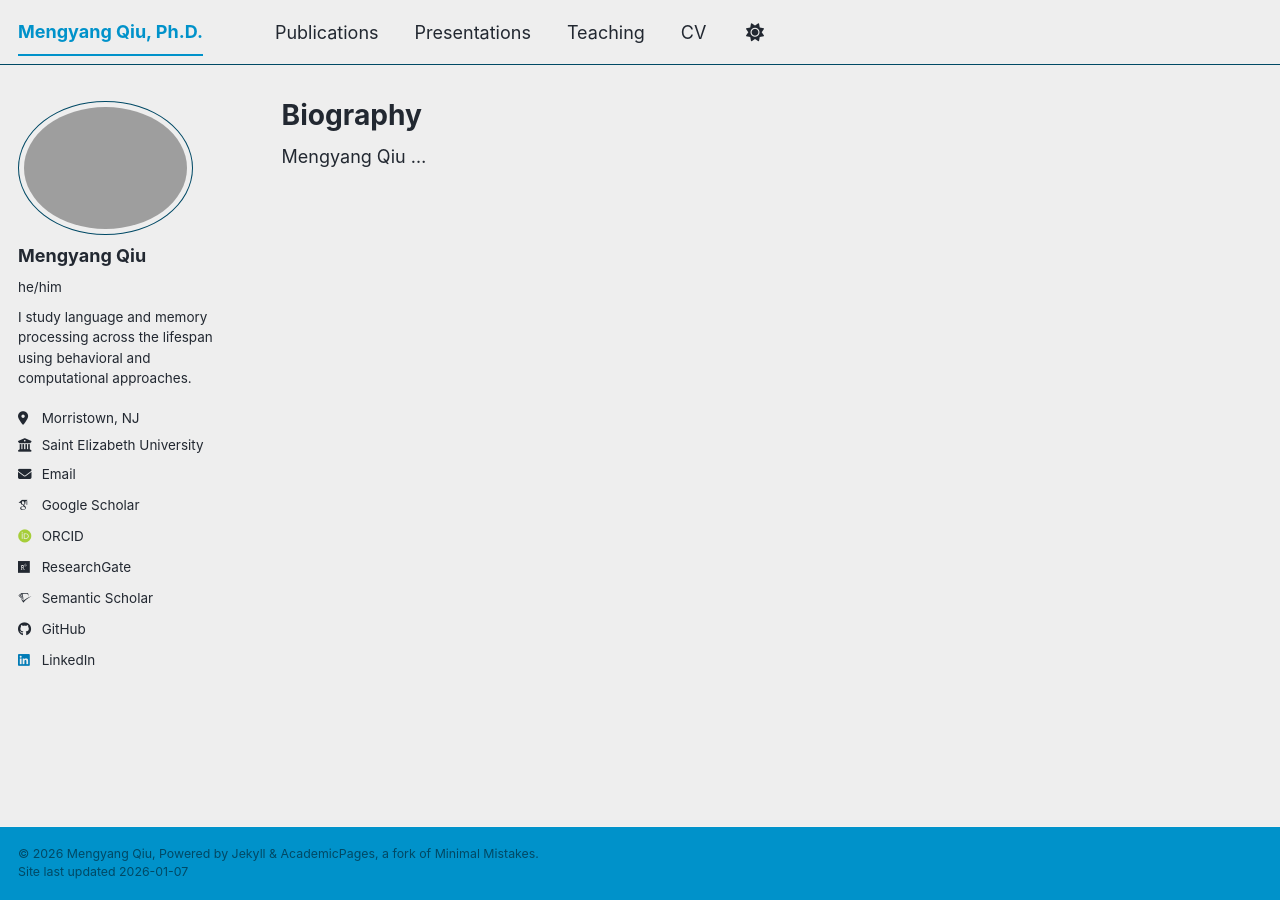
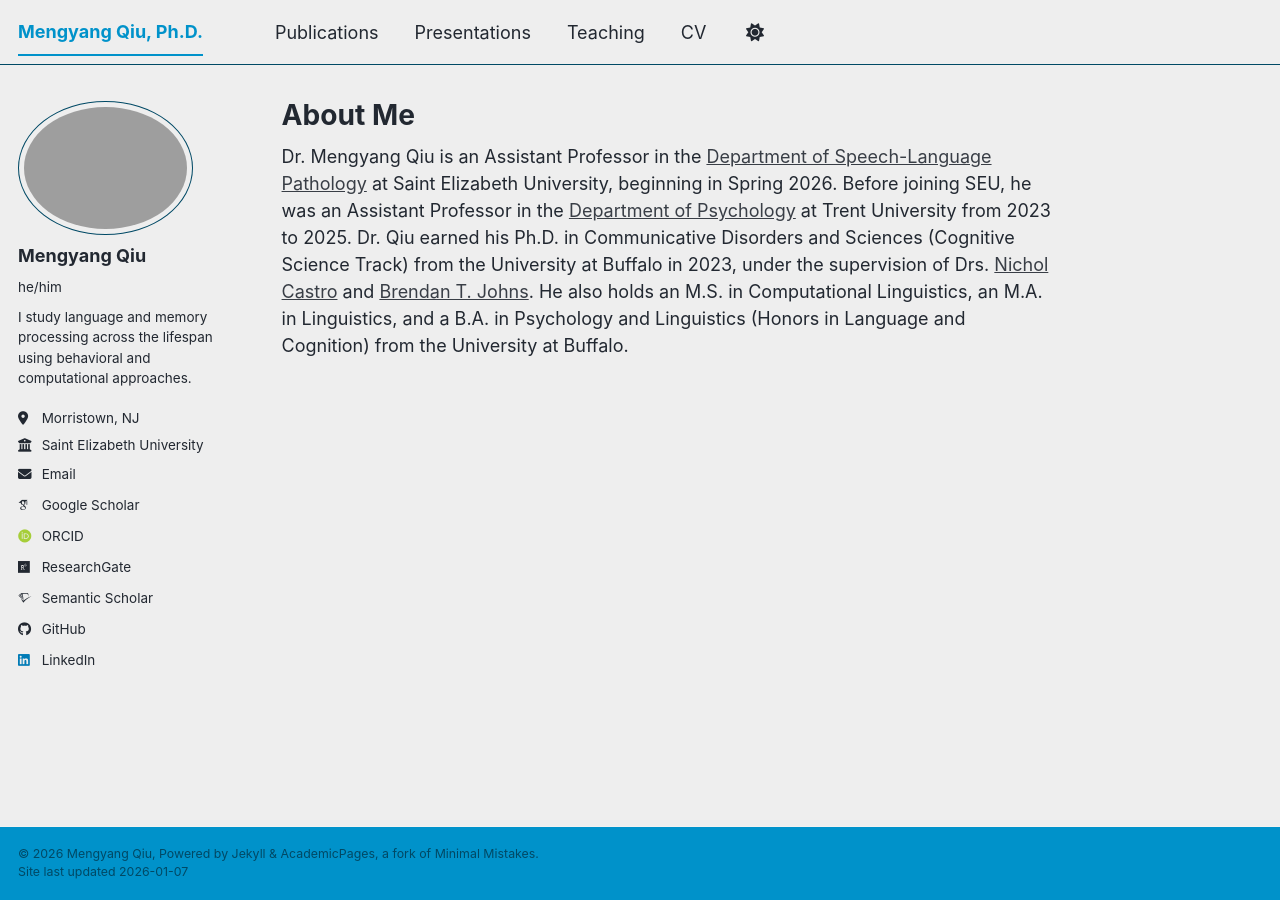
Before and after one commit to mengyangq/mengyangq.github.io, a Jekyll site: the page built from _pages/about.md, in a window 1280 px wide. Built offline with Jekyll 4.4.1, drawn with Linux system fonts in a browser that asks for light colours; some web fonts are replaced; a script bundle is joined from its source files by our own code; library files that are not in the unit come from our copies.

Commit message:
Update about.md

```diff
--- a/_pages/about.md
+++ b/_pages/about.md
@@ -1,10 +1,10 @@
 ---
 permalink: /
-title: "Biography"
+title: "About Me"
 author_profile: true
 redirect_from:
   - /about/
   - /about.html
 ---
 
-Mengyang Qiu ...
+Dr. Mengyang Qiu is an Assistant Professor in the [Department of Speech-Language Pathology](https://www.steu.edu/academics/aas/speech-language-pathology/index.html) at Saint Elizabeth University, beginning in Spring 2026. Before joining SEU, he was an Assistant Professor in the [Department of Psychology](https://www.trentu.ca/psychology/) at Trent University from 2023 to 2025. Dr. Qiu earned his Ph.D. in Communicative Disorders and Sciences (Cognitive Science Track) from the University at Buffalo in 2023, under the supervision of Drs. [Nichol Castro](https://arts-sciences.buffalo.edu/cds/people/academicfaculty.host.html/content/shared/arts-sciences/cds/faculty-profiles/academic-faculty/castro-nichol.html) and [Brendan T. Johns](https://www.mcgill.ca/psychology/brendan-t-johns). He also holds an M.S. in Computational Linguistics, an M.A. in Linguistics, and a B.A. in Psychology and Linguistics (Honors in Language and Cognition) from the University at Buffalo.
```
